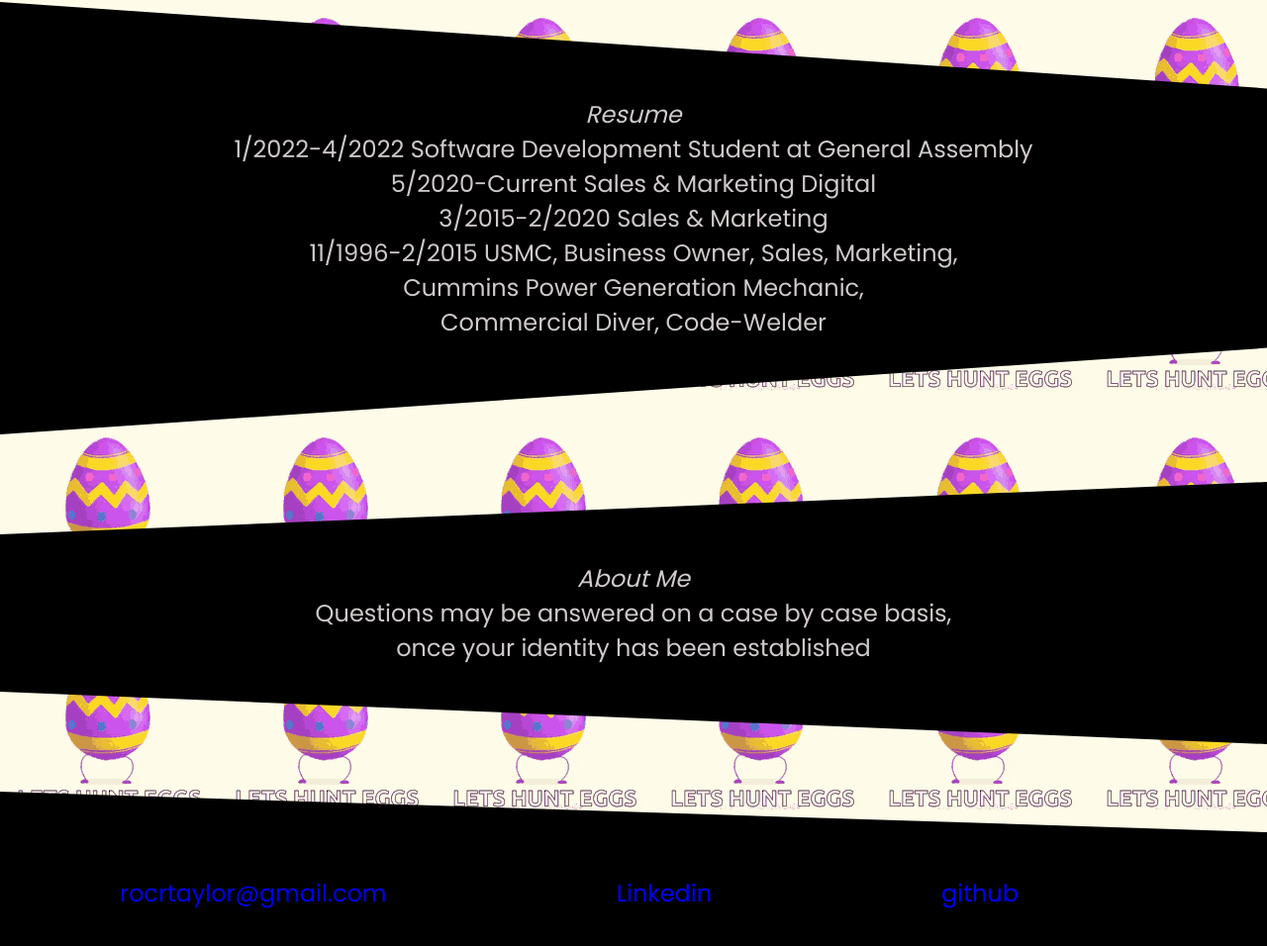
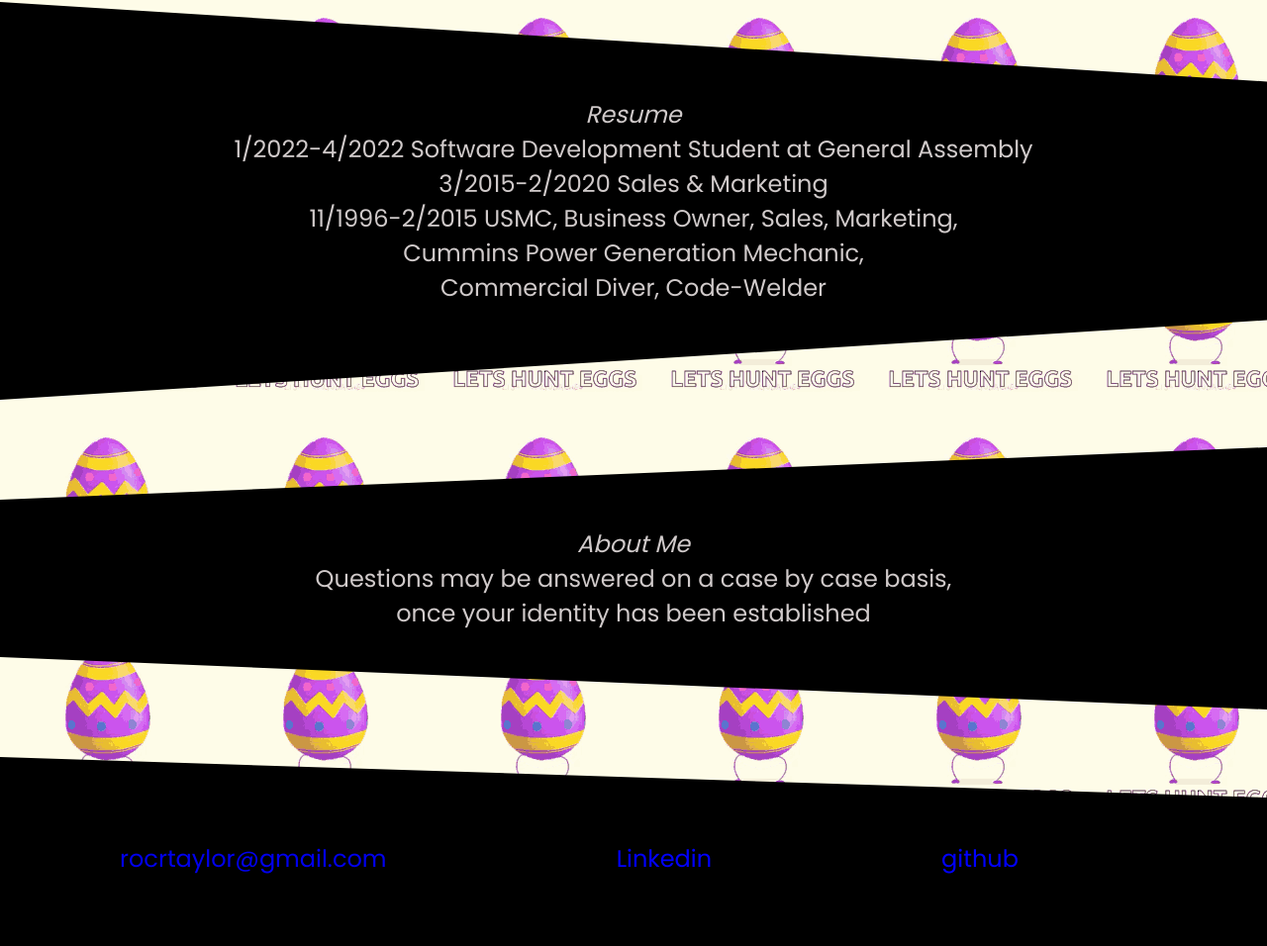
Before and after one commit to rocrtaylor/Portfolio-Project, a plain HTML site: page index.html in a window 1280 px wide. Shown: the part 3418-4374 px from the top of the page at 99% size. Drawn offline with Linux system fonts and the light colour scheme; a web font is replaced by a local one.

Commit message:
remove job

```diff
--- a/index.html
+++ b/index.html
@@ -243,7 +243,6 @@
             <span>1/2022-4/2022</span> Software Development Student at General
             Assembly
           </div>
-          <div><span>5/2020-Current</span> Sales & Marketing Digital</div>
           <div><span>3/2015-2/2020</span> Sales & Marketing</div>
           <div>
             <span>11/1996-2/2015</span> USMC, Business Owner, Sales,
```
